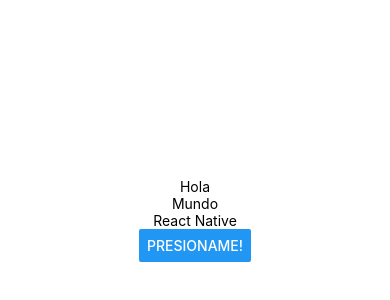
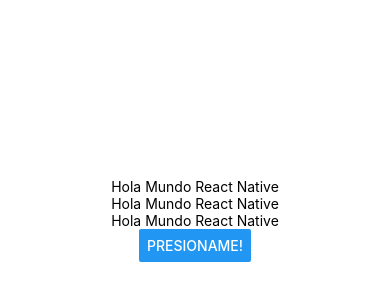
Before and after one commit to MarioBrnal10/PM192, a React Native app in the folder my-blank/: screen / in a window 390 px wide. Shown: the part 202-502 px from the top of the page. Built offline with nearby package versions, Linux system fonts and the light colour scheme.

Commit message:
USO DE STATE

```diff
--- a/my-blank/App.js
+++ b/my-blank/App.js
@@ -1,11 +1,13 @@
 /*Zona 1: Importaciones*/
 import { StatusBar } from 'expo-status-bar';
 import { StyleSheet, Text, View, Button } from 'react-native';
+import React, { useState } from 'react';
 
-const Texto=(props)=>{
-  const {children}=props
+const Texto=()=>{
+  const [contenido, setContenido]=useState('Hola Mundo React Native');
+  const actualizarTexto=()=>{setContenido('Estado Actualizado!')};
   return(
-    <Text>{children}</Text>
+    <Text onPress={actualizarTexto}>{contenido}</Text>
   )
 }
 
@@ -15,9 +17,9 @@
   return (
     <View style={styles.container}>
 
-      <Texto>Hola</Texto>
-      <Texto>Mundo</Texto>
-      <Texto>React Native</Texto>
+      <Texto></Texto>
+      <Texto></Texto>
+      <Texto></Texto>
 
       <Button title='Presioname!'></Button>
       <StatusBar style="auto" />
```
